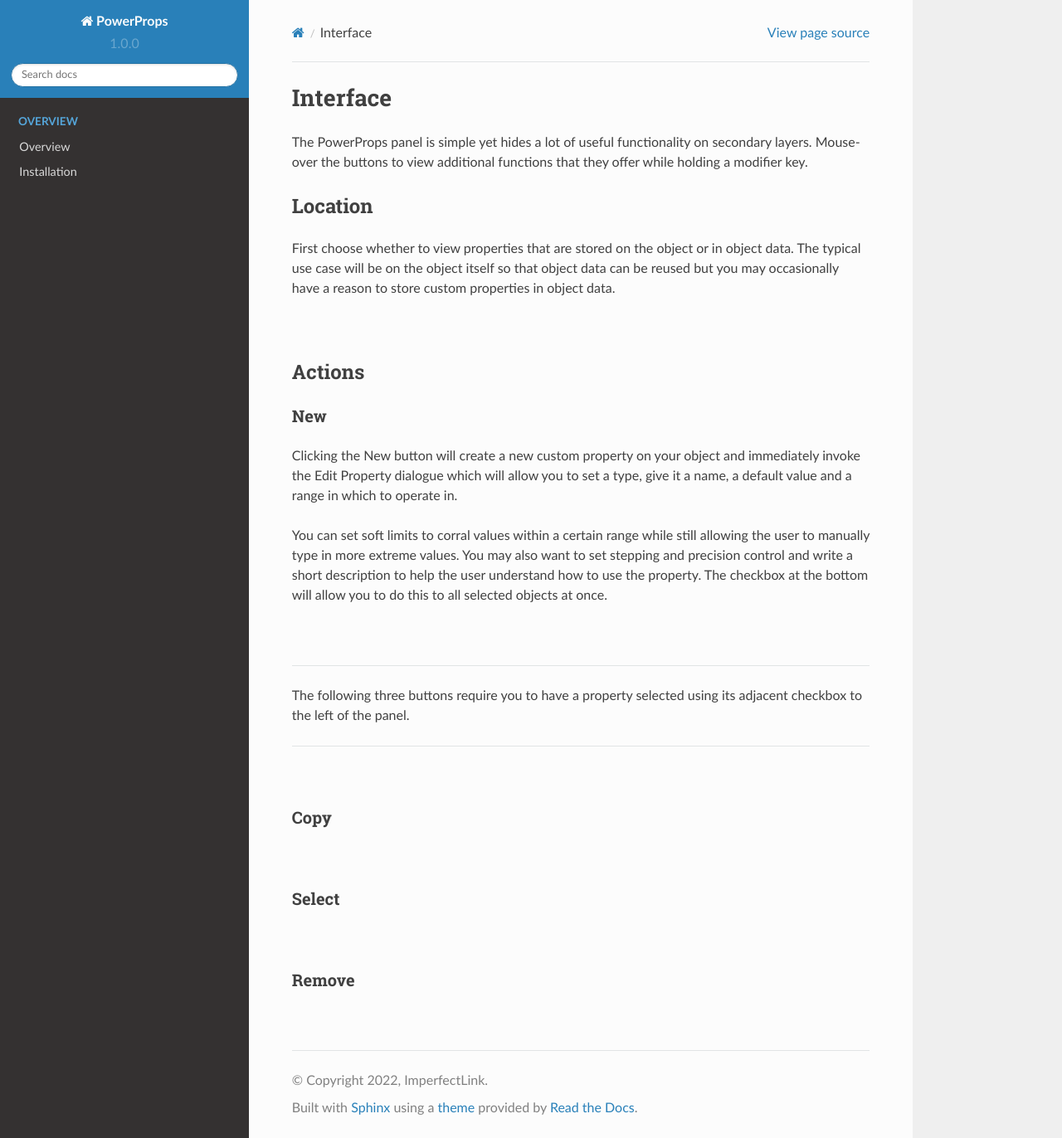
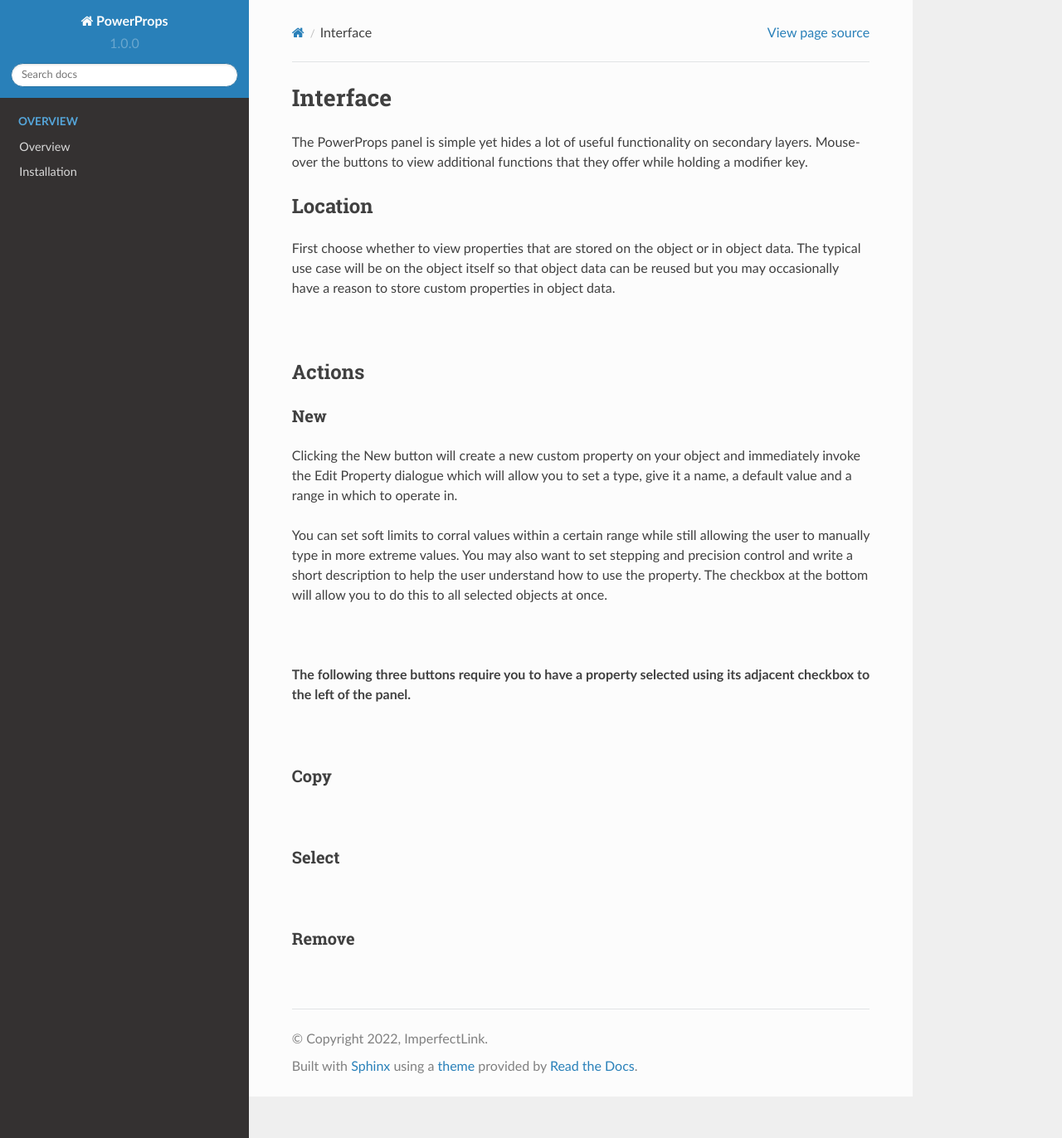
Before and after one commit to imperfectlink/PowerProps, a Sphinx documentation site: the page built from docs/source/interface.rst, in a window 1280 px wide and 1372 px high. Shown: the whole window at 83% size. Built offline with Sphinx 7.4.7 and the Read the Docs theme 2.0.0, drawn with Linux system fonts in a browser that asks for light colours.

```diff
--- a/docs/source/interface.rst
+++ b/docs/source/interface.rst
@@ -21,12 +21,7 @@ You can set soft limits to corral values within a certain range while still allo
 
 |
 
-
-----
-
-The following three buttons require you to have a property selected using its adjacent checkbox to the left of the panel.
-
-----
+**The following three buttons require you to have a property selected using its adjacent checkbox to the left of the panel.**
 
 |
 
```
